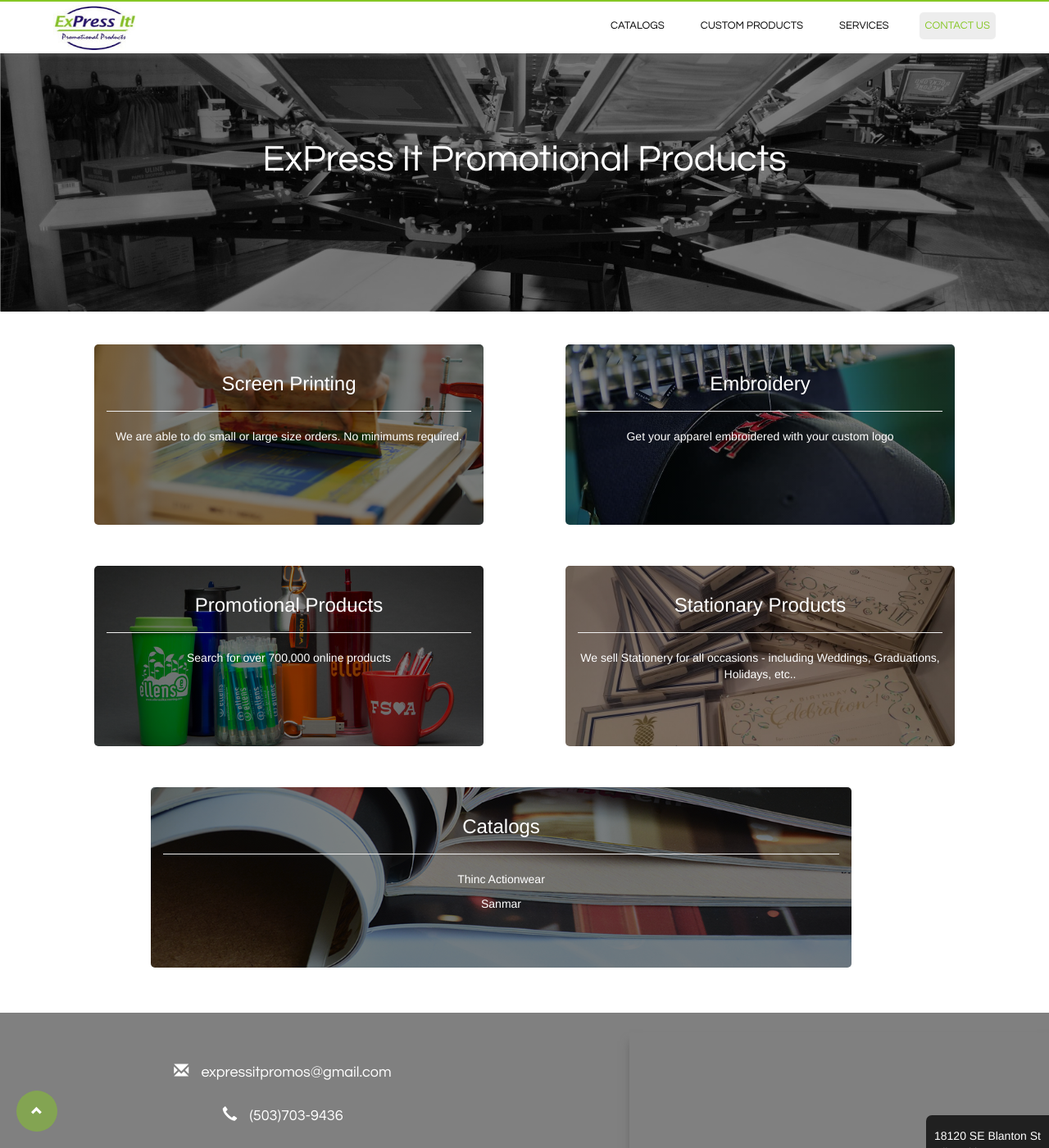
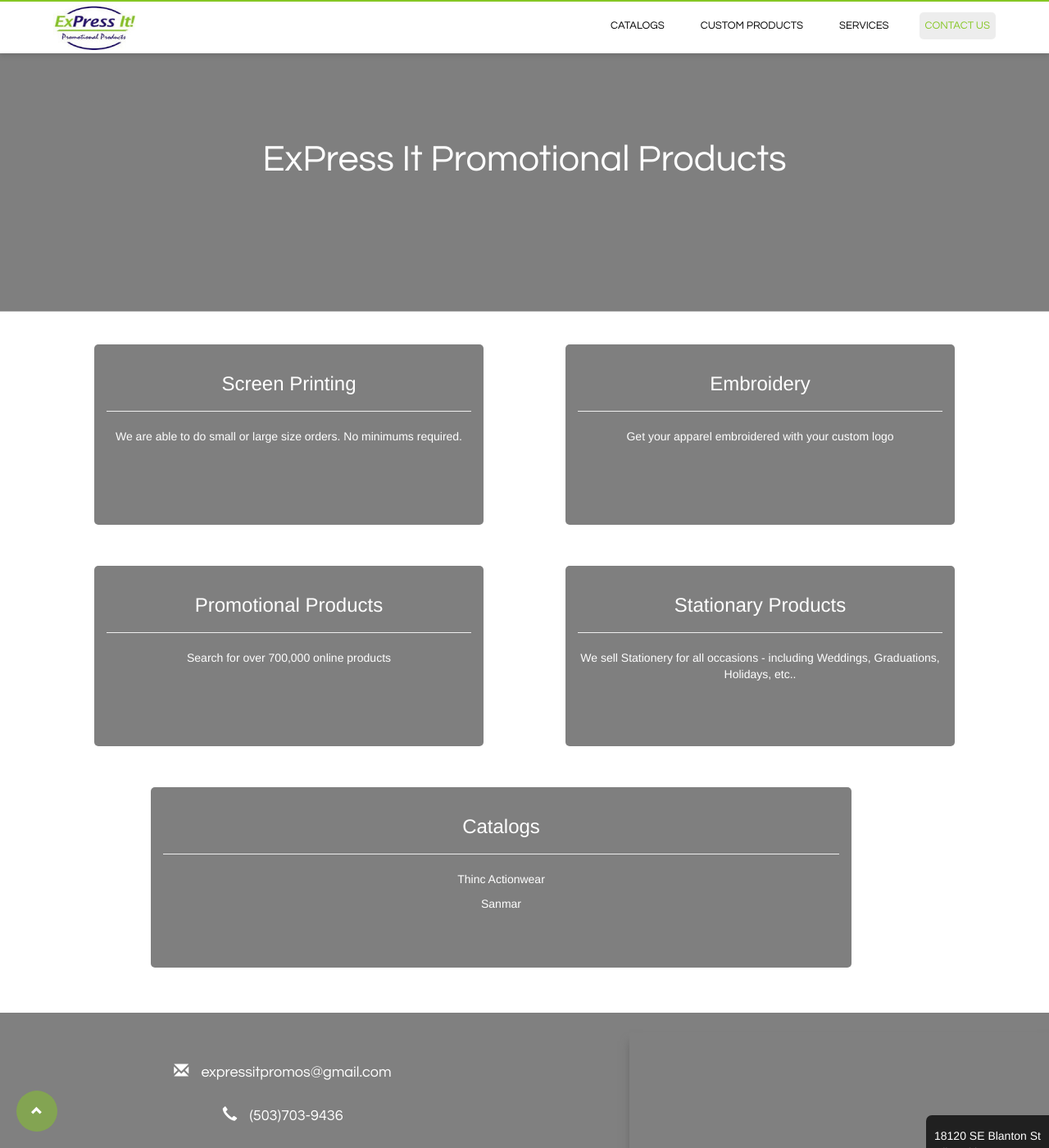
Before and after one commit to blessb15/ExpressItPromos, a Jekyll site: the page built from index.html, in a window 1280 px wide and 1400 px high. Shown: the whole window at 82% size. Built offline with Jekyll 4.4.1, drawn with Linux system fonts in a browser that asks for light colours; nearby versions of some CDN libraries; the list of posts is cut into pages by our own code.

Commit message:
add files

```diff
--- a/_sass/_layout.scss
+++ b/_sass/_layout.scss
@@ -4,7 +4,7 @@
 
  @font-face {
    font-family: Questrial;
-   src: url('/fonts/Questrial-Regular.ttf');
+   src: url('./../fonts/Questrial-Regular.ttf');
  }
 
  .font1 {
@@ -383,7 +383,7 @@
      rgba(0, 0, 0, 0.5),
      rgba(0, 0, 0, 0.5)
    ),
-   url("/img/screenprintingbackground2.jpg");
+   url("img/screenprintingbackground2.jpg");
    background-size: cover;
    background-attachment: fixed;
    background-position: center;
@@ -438,7 +438,7 @@
     rgba(0, 0, 0, 0.5),
     rgba(0, 0, 0, 0.5)
   ),
-  url("/img/screenprinting.jpg");
+  url("img/screenprinting.jpg");
   background-size: cover;
   background-position: center;
   padding: 15px;
@@ -451,7 +451,7 @@
     rgba(0, 0, 0, 0.7),
     rgba(0, 0, 0, 0.7)
   ),
-  url("/img/screenprinting.jpg");
+  url("img/screenprinting.jpg");
   background-size: cover;
   background-position: center;
 }
@@ -463,7 +463,7 @@
     rgba(0, 0, 0, 0.5),
     rgba(0, 0, 0, 0.5)
   ),
-  url("/img/embroidery2.jpg");
+  url("img/embroidery2.jpg");
   background-size: cover;
   background-position: center;
   padding: 15px;
@@ -476,7 +476,7 @@
     rgba(0, 0, 0, 0.7),
     rgba(0, 0, 0, 0.7)
   ),
-  url("/img/embroidery2.jpg");
+  url("img/embroidery2.jpg");
   background-size: cover;
   background-position: center;
   padding: 15px;
@@ -489,7 +489,7 @@
     rgba(0, 0, 0, 0.5),
     rgba(0, 0, 0, 0.5)
   ),
-  url("/img/promotional2.jpg");
+  url("img/promotional2.jpg");
   background-size: cover;
   background-position: center;
   padding: 15px;
@@ -502,7 +502,7 @@
     rgba(0, 0, 0, 0.7),
     rgba(0, 0, 0, 0.7)
   ),
-  url("/img/promotional2.jpg");
+  url("img/promotional2.jpg");
   background-size: cover;
   background-position: center;
   padding: 15px;
@@ -515,7 +515,7 @@
     rgba(0, 0, 0, 0.5),
     rgba(0, 0, 0, 0.5)
   ),
-  url("/img/stationary.jpg");
+  url("img/stationary.jpg");
   background-size: cover;
   background-position: center;
   padding: 15px;
@@ -528,7 +528,7 @@
     rgba(0, 0, 0, 0.7),
     rgba(0, 0, 0, 0.7)
   ),
-  url("/img/stationary.jpg");
+  url("img/stationary.jpg");
   background-size: cover;
   background-position: center;
   padding: 15px;
@@ -542,7 +542,7 @@
     rgba(0, 0, 0, 0.5),
     rgba(0, 0, 0, 0.5)
   ),
-  url("/img/catalogs.jpg");
+  url("img/catalogs.jpg");
   background-size: cover;
   background-position: center;
   padding: 15px;
@@ -562,7 +562,7 @@
     rgba(0, 0, 0, 0.7),
     rgba(0, 0, 0, 0.7)
   ),
-  url("/img/catalogs.jpg");
+  url("img/catalogs.jpg");
   background-size: cover;
   background-position: center;
   padding: 15px;
@@ -599,7 +599,7 @@
     rgba(0, 0, 0, 0.5),
     rgba(0, 0, 0, 0.5)
   ),
-  url("/img/background.jpg");
+  url("img/background.jpg");
   background-size: cover;
   background-attachment: fixed;
   background-position: center;
@@ -681,7 +681,7 @@
     rgba(0, 0, 0, 0.5),
     rgba(0, 0, 0, 0.5)
   ),
-  url("/img/screenprintingbackground.jpg");
+  url("img/screenprintingbackground.jpg");
   background-size: cover;
   background-attachment: fixed;
   background-position: center;
@@ -695,7 +695,7 @@
     rgba(0, 0, 0, 0.5),
     rgba(0, 0, 0, 0.5)
   ),
-  url("/img/gladstonebaseball.jpg");
+  url("img/gladstonebaseball.jpg");
   background-size: cover;
   background-position: center;
   padding: 15px;
@@ -709,7 +709,7 @@
 }
 
 .sports:hover {
-  background-image: url("/img/gladstonebaseball.jpg");
+  background-image: url("img/gladstonebaseball.jpg");
   background-size: cover;
   background-position: center;
   .fade-in {
@@ -725,7 +725,7 @@
     rgba(0, 0, 0, 0.5),
     rgba(0, 0, 0, 0.5)
   ),
-  url("/img/lincolnpark.jpg");
+  url("img/lincolnpark.jpg");
   background-size: cover;
   background-position: center;
   padding: 15px;
@@ -737,7 +737,7 @@
 }
 
 .school:hover {
-  background-image: url("/img/lincolnpark.jpg");
+  background-image: url("img/lincolnpark.jpg");
   background-size: cover;
   background-position: center;
   .fade-in {
@@ -753,7 +753,7 @@
     rgba(0, 0, 0, 0.5),
     rgba(0, 0, 0, 0.5)
   ),
-  url("/img/choir.jpg");
+  url("img/choir.jpg");
   background-size: cover;
   background-position: center;
   padding: 15px;
@@ -766,7 +766,7 @@
 }
 
 .choir:hover {
-  background-image: url("/img/choir.jpg");
+  background-image: url("img/choir.jpg");
   background-size: cover;
   background-position: center;
   .fade-in {
@@ -782,7 +782,7 @@
     rgba(0, 0, 0, 0.5),
     rgba(0, 0, 0, 0.5)
   ),
-  url("/img/running.jpg");
+  url("img/running.jpg");
   background-size: cover;
   background-position: center;
   padding: 15px;
@@ -795,7 +795,7 @@
 }
 
 .clubs:hover {
-  background-image: url("/img/running.jpg");
+  background-image: url("img/running.jpg");
   background-size: cover;
   background-position: center;
   .fade-in {
@@ -811,7 +811,7 @@
     rgba(0, 0, 0, 0.5),
     rgba(0, 0, 0, 0.5)
   ),
-  url("/img/teamfisher.jpg");
+  url("img/teamfisher.jpg");
   background-size: cover;
   background-position: center;
   padding: 15px;
@@ -823,7 +823,7 @@
 }
 
 .events:hover {
-  background-image: url("/img/teamfisher.jpg");
+  background-image: url("img/teamfisher.jpg");
   background-size: cover;
   background-position: center;
   .fade-in {
@@ -839,7 +839,7 @@
     rgba(0, 0, 0, 0.5),
     rgba(0, 0, 0, 0.5)
   ),
-  url("/img/totebag.jpg");
+  url("img/totebag.jpg");
   background-size: cover;
   background-position: center;
   padding: 15px;
@@ -852,7 +852,7 @@
 }
 
 .totes:hover {
-  background-image: url("/img/totebag.jpg");
+  background-image: url("img/totebag.jpg");
   background-size: cover;
   background-position: center;
   .fade-in {
@@ -868,7 +868,7 @@
     rgba(0, 0, 0, 0.5),
     rgba(0, 0, 0, 0.5)
   ),
-  url("/img/candylane.jpg");
+  url("img/candylane.jpg");
   background-size: cover;
   background-position: center;
   padding: 15px;
@@ -881,7 +881,7 @@
 }
 
 .press:hover {
-  background-image: url("/img/candylane.jpg");
+  background-image: url("img/candylane.jpg");
   background-size: cover;
   background-position: center;
   .fade-in {
@@ -897,7 +897,7 @@
     rgba(0, 0, 0, 0.5),
     rgba(0, 0, 0, 0.5)
   ),
-  url("/img/glitter.jpg");
+  url("img/glitter.jpg");
   background-size: cover;
   background-position: center;
   padding: 15px;
@@ -909,7 +909,7 @@
 }
 
 .glitter:hover {
-  background-image: url("/img/glitter.jpg");
+  background-image: url("img/glitter.jpg");
   background-size: cover;
   background-position: center;
   .fade-in {
@@ -925,7 +925,7 @@
     rgba(0, 0, 0, 0.5),
     rgba(0, 0, 0, 0.5)
   ),
-  url("/img/dogphoto.jpg");
+  url("img/dogphoto.jpg");
   background-size: cover;
   background-position: center;
   padding: 15px;
@@ -937,7 +937,7 @@
 }
 
 .photos:hover {
-  background-image: url("/img/dogphoto.jpg");
+  background-image: url("img/dogphoto.jpg");
   background-size: cover;
   background-position: center;
   .fade-in {
@@ -970,7 +970,7 @@
      rgba(0, 0, 0, 0.5),
      rgba(0, 0, 0, 0.5)
    ),
-   url("/img/promo.jpg");
+   url("img/promo.jpg");
    background-size: cover;
    background-attachment: fixed;
    background-position: center;
@@ -1031,7 +1031,7 @@
     rgba(0, 0, 0, 0.5),
     rgba(0, 0, 0, 0.5)
   ),
-  url("/img/weddinginvite.jpg");
+  url("img/weddinginvite.jpg");
   background-size: cover;
   background-position: center;
   border-radius: 3px;
@@ -1056,7 +1056,7 @@
     rgba(0, 0, 0, 0.5),
     rgba(0, 0, 0, 0.5)
   ),
-  url("/img/grad.jpg");
+  url("img/grad.jpg");
   background-size: cover;
   background-position: center;
   border-radius: 3px;
@@ -1077,7 +1077,7 @@
   height: 300px;
   width: 100%;
   background:
-  url("/img/wristcoil.jpg");
+  url("img/wristcoil.jpg");
   background-size: contain;
   background-repeat: no-repeat;
   background-position: center;
@@ -1098,7 +1098,7 @@
     rgba(0, 0, 0, 0.5),
     rgba(0, 0, 0, 0.5)
   ),
-  url("/img/wristcoil.jpg");
+  url("img/wristcoil.jpg");
   background-size: contain;
   background-repeat: no-repeat;
   background-position: center;
@@ -1116,7 +1116,7 @@
   height: 300px;
   width: 100%;
   background:
-  url("/img/purplewrist.jpg");
+  url("img/purplewrist.jpg");
   background-size: contain;
   background-repeat: no-repeat;
   background-position: center;
@@ -1135,7 +1135,7 @@
     rgba(0, 0, 0, 0.5),
     rgba(0, 0, 0, 0.5)
   ),
-  url("/img/purplewrist.jpg");
+  url("img/purplewrist.jpg");
   background-size: contain;
   background-repeat: no-repeat;
   background-position: center;
--- a/index.html
+++ b/index.html
@@ -1,5 +1,5 @@
 ---
-layout: default
+layout: "default"
 ---
 
 <header class="site-header">
```
